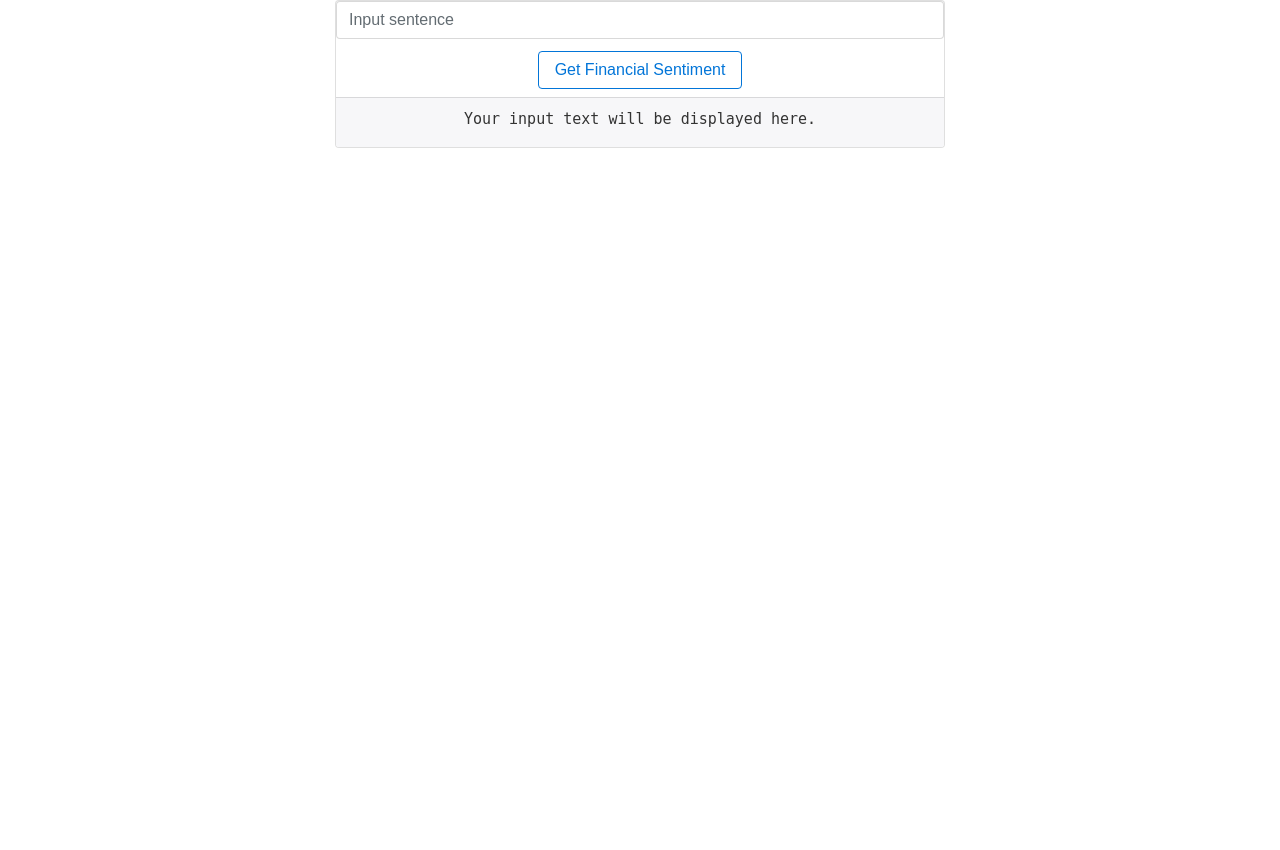
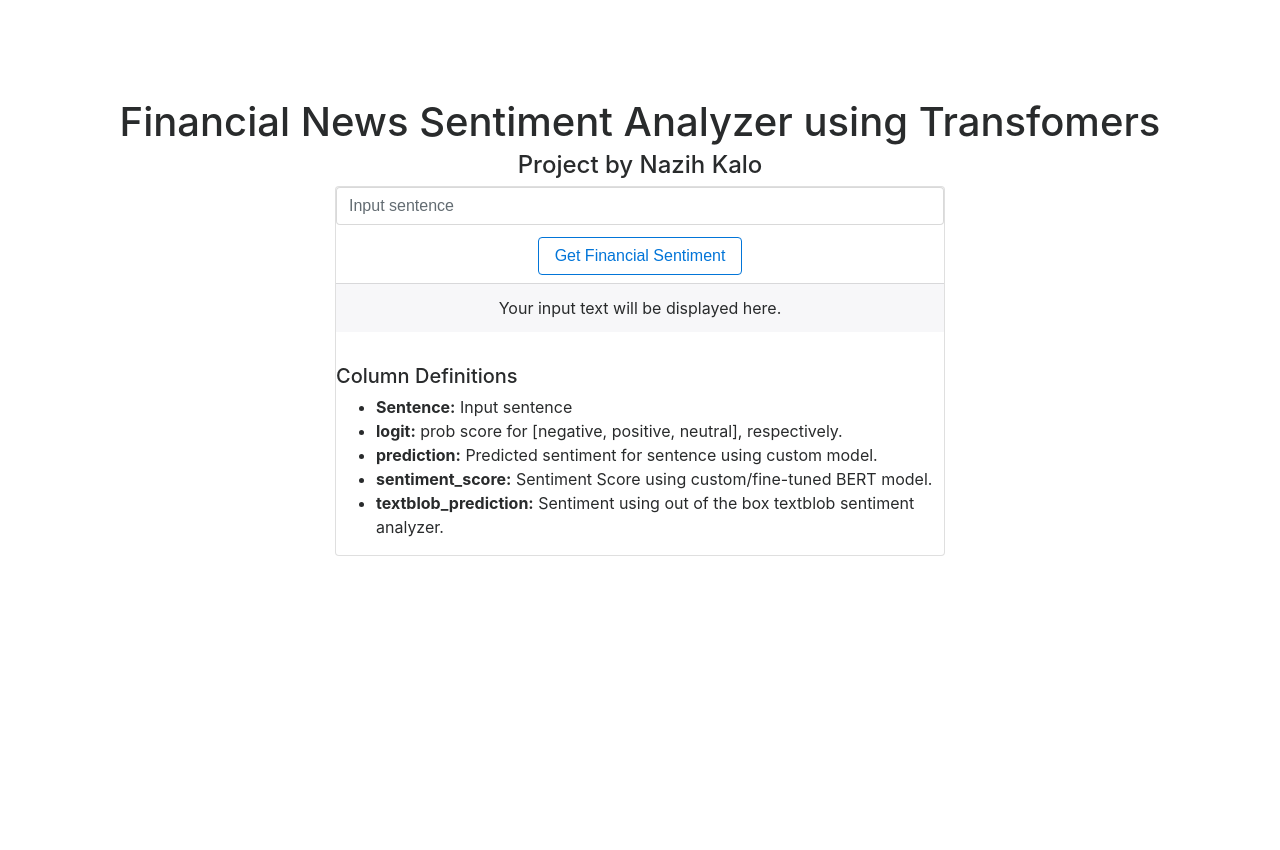
Before and after one commit to nazihkalo/Transformers_FinancialNews_Sentiment, a Flask app: template application/templates/full_client.html in a window 1280 px wide. Before the commit the page ends 148 px from the top, so only its background shows below. Run offline with Flask 2, Linux system fonts and the light colour scheme; the template is opened without the code that fills it, so the values that code supplies are empty; parts of the project's set-up code (start-up, migrations or seed data) failed here and were passed over; some libraries are stand-ins or nearby versions.

Commit message:
customizing HTML

```diff
--- a/application/app.py
+++ b/application/app.py
@@ -31,6 +31,7 @@ def api():
     function
     """
     input_data = request.json
+    print(request.args)
     app.logger.info("api_input: " + str(input_data))
     output_data = model_api(input_data)
     app.logger.info("api_output: " + str(output_data))
--- a/application/templates/custom.css
+++ b/application/templates/custom.css
@@ -1,3 +1,10 @@
+html,
+body {
+
+  position: relative;
+  top: 50px;
+}
+
 .api-pre {
     display: flex;
     flex-wrap: wrap;
--- a/application/templates/full_client.html
+++ b/application/templates/full_client.html
@@ -6,6 +6,16 @@
     <link rel="stylesheet" href="custom.css">
 </head>
 
+<head>
+<style>
+h1 {text-align: center;}
+h4 {text-align: center;}
+h5 {text-align: left;}
+li {text-align: left;}
+</style>
+</head>
+<h1>Financial News Sentiment Analyzer using Transfomers</h1>
+<h4>Project by Nazih Kalo</h4>
 
 <body>
     <div class="container col-lg-6">
@@ -20,11 +30,19 @@
                     </div>
                 </div>
                 <div class="card-footer bg-white">
-                    <pre class="card-text api-pre" style="padding-bottom: 0.2cm">
-                        <div class="item" id="api_input">Your input text will be displayed here.</div>
-                        <div class="item" id="api_output"></div>
+                <div class="item" id="api_input">Your input text will be displayed here.</div>
+                <div class="item" id="api_output"></div>
                     </pre>
                 </div>
+                <hr>
+                <h5>  Column Definitions </h2>
+                <ul style="list-style-type:disc;">
+                <li><b>Sentence:</b> Input sentence</li>
+                <li><b>logit:</b> prob score for [negative, positive, neutral], respectively.</li>
+                <li><b>prediction:</b> Predicted sentiment for sentence using custom model.</li>
+                <li><b>sentiment_score:</b> Sentiment Score using custom/fine-tuned BERT model.</li>
+                <li><b>textblob_prediction:</b> Sentiment using out of the box textblob sentiment analyzer.</li>
+                </ul>
             </div>
         </div>
     </div>
--- a/application/templates/simple.html
+++ b/application/templates/simple.html
@@ -4,11 +4,9 @@
     <meta charset="UTF-8">
     <title>Title</title>
 </head>
-<body>
 
 {% for table in tables %}
             {{titles[loop.index]}}
             {{ table|safe }}
 {% endfor %}
-</body>
 </html>
```
